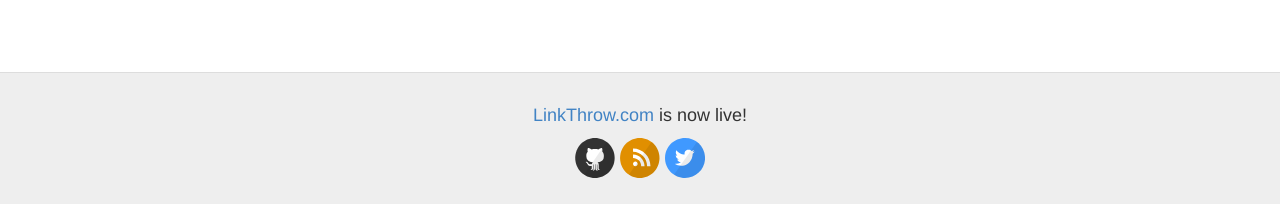
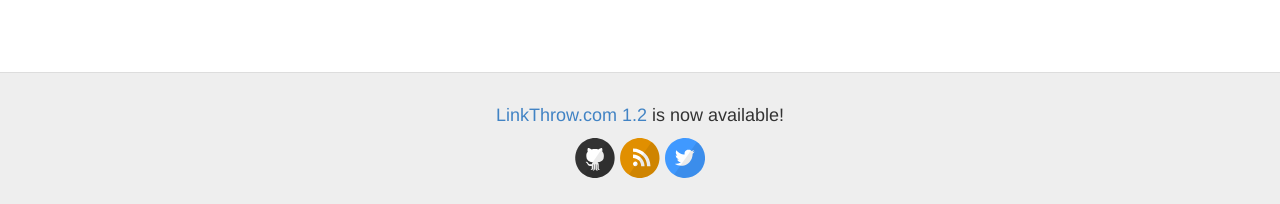
Before and after one commit to richthibault/richthibault.github.io, a Jekyll site: the page built from index.html, in a window 1280 px wide. Shown: the part 1161-1365 px from the top of the page. Built offline with Jekyll 4.4.1, drawn with Linux system fonts in a browser that asks for light colours.

Commit message:
update linkthrow ad

```diff
--- a/_layouts/default.html
+++ b/_layouts/default.html
@@ -43,7 +43,7 @@
       <div class="container">
         <footer class="footer">
           <div style="margin:10px">
-          <a href="https://www.linkthrow.com" target="_blank">LinkThrow.com</a> is now live!
+          <a href="https://www.linkthrow.com" target="_blank">LinkThrow.com 1.2</a> is now available!
           </div>
           {% include svg-icons.html %}
         </footer>
```
